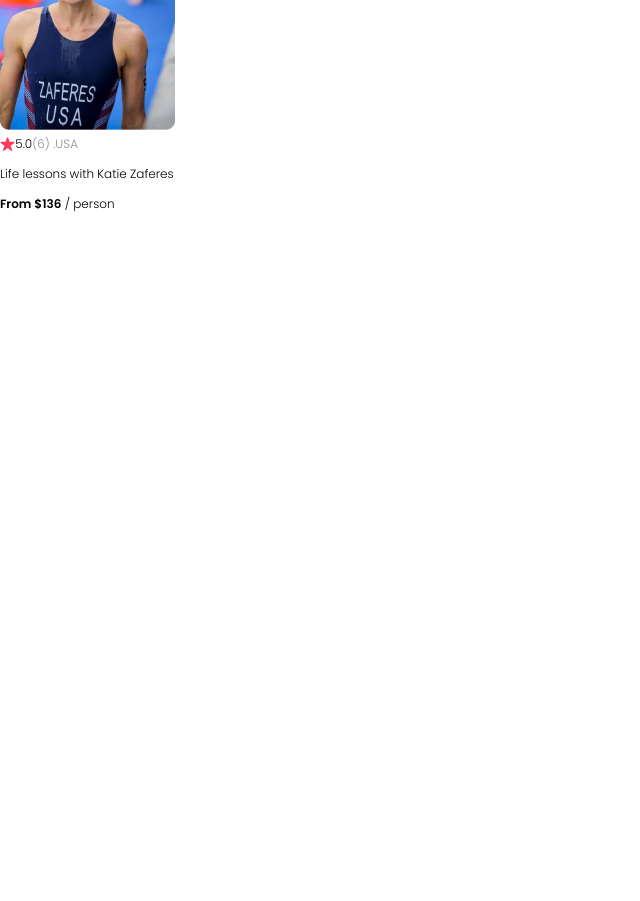
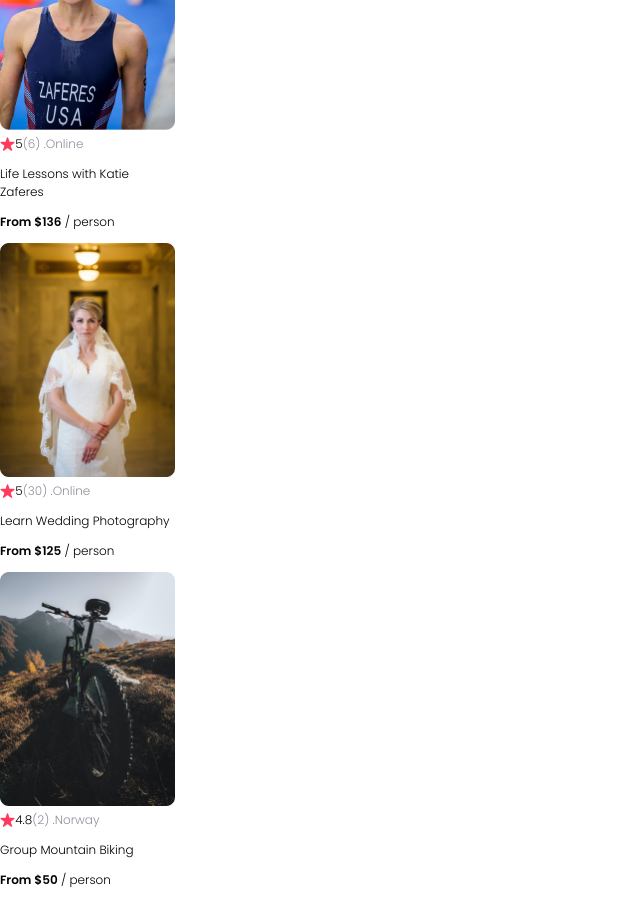
Before and after one commit to xaphaniafox/airbnb, a React (Vite) app: page / in a window 1280 px wide. Shown: the part 560-1461 px from the top of the page, without its empty margins (0-640 px from the left). Before the commit the page ends 800 px from the top, so only its background shows below. Built offline with nearby package versions, Linux system fonts and the light colour scheme.

Commit message:
hardcoding the data of cards instead of using API (prctice sake)

```diff
--- a/src/App.jsx
+++ b/src/App.jsx
@@ -2,14 +2,28 @@
 import Navbar from './components/Navbar'
 import Hero from './components/Hero'
 import Card from './components/Card'
+import data from './data'
 
 function App() {
+
+  const cardItems = data.map(item => {
+    return(
+      <Card
+        img = {item.coverImg}
+        rating = {item.stats.rating}
+        reviewCount = {item.stats.reviewCount}
+        location = {item.location}
+        title = {item.title}
+        price = {item.price}
+      />
+    )
+  })
 
   return (
     <>
       <Navbar />
       <Hero />
-      <Card />
+      {cardItems}
     </>
   )
 }
--- a/src/components/Card.jsx
+++ b/src/components/Card.jsx
@@ -1,15 +1,15 @@
-const Card = () => {
+const Card = (props) => {
   return (
     <div className="card">
-      <img src='src/images/katie-zaferes.png' className="card--image" />
+      <img src={`src/images/${props.img}`} className="card--image" />
       <div className="card--stats">
         <img src='src/images/star.png' className="card-star" />
-        <span>5.0 </span>
-        <span className="gray">(6) . </span>
-        <span className="gray">USA</span>
+        <span>{props.rating} </span>
+        <span className="gray">({props.reviewCount}) . </span>
+        <span className="gray">{props.location}</span>
       </div>
-      <p>Life lessons with Katie Zaferes</p>
-      <p><span className="bold">From $136</span> / person</p>
+      <p>{props.title}</p>
+      <p><span className="bold">From ${props.price}</span> / person</p>
     </div>
   )
 }
--- /dev/null
+++ b/src/data.js
@@ -0,0 +1,41 @@
+export default [
+  {
+      id: 1,
+      title: "Life Lessons with Katie Zaferes",
+      description: "I will share with you what I call \"Positively Impactful Moments of Disappointment.\" Throughout my career, many of my highest moments only came after setbacks and losses. But learning from those difficult moments is what gave me the ability to rise above them and reach my goals.",
+      price: 136,
+      coverImg: "katie-zaferes.png",
+      stats: {
+          rating: 5.0,
+          reviewCount: 6
+      },
+      location: "Online",
+      openSpots: 0,
+  },
+  {
+      id: 2,
+      title: "Learn Wedding Photography",
+      description: "Interested in becoming a wedding photographer? For beginner and experienced photographers alike, join us in learning techniques required to leave the happy couple with memories that'll last a lifetime.",
+      price: 125,
+      coverImg: "wedding-photography.png",
+      stats: {
+          rating: 5.0,
+          reviewCount: 30
+      },
+      location: "Online",
+      openSpots: 27,
+  },
+  {
+      id: 3,
+      title: "Group Mountain Biking",
+      description: "Experience the beautiful Norwegian landscape and meet new friends all while conquering rugged terrain on your mountain bike. (Bike provided!)",
+      price: 50,
+      coverImg: "mountain-bike.png",
+      stats: {
+          rating: 4.8,
+          reviewCount: 2
+      },
+      location: "Norway",
+      openSpots: 3,
+  }
+]
```
Also changed, not shown: src/images/mountain-bike.png (added), src/images/wedding-photography.png (added).
